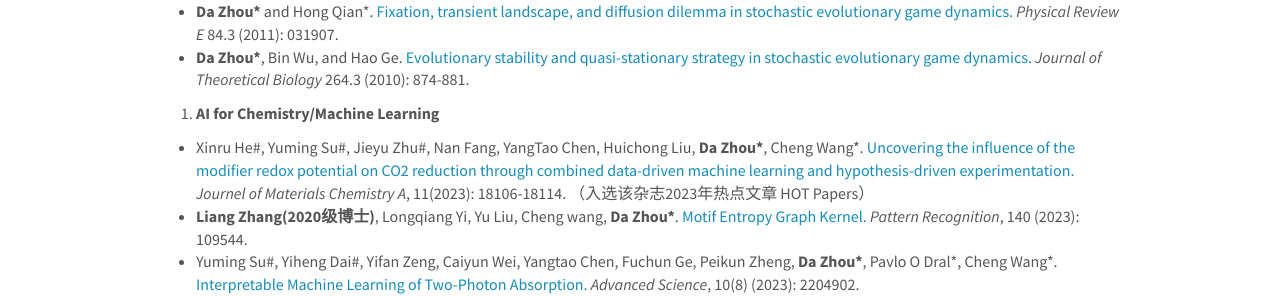
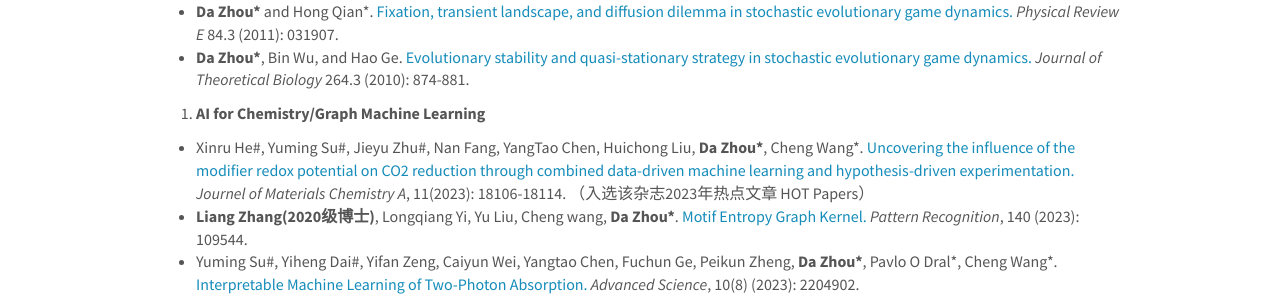
Before and after one commit to ZhouDaLab/zhoudalab.github.io, a Jekyll site: the page built from _pages/publications.md, in a window 1280 px wide and 900 px high, scrolled down 773 px. Shown: the part 157-453 px from the top of the window. Built offline with Jekyll 4.4.1, drawn with Linux system fonts in a browser that asks for light colours; nearby versions of some CDN libraries.

Commit message:
Update publications.md

```diff
--- a/_pages/publications.md
+++ b/_pages/publications.md
@@ -31,7 +31,7 @@ permalink: /publications/
 - **Da Zhou\*** and Hong Qian\*. [Fixation, transient landscape, and diffusion dilemma in stochastic evolutionary game dynamics.](https://journals.aps.org/pre/abstract/10.1103/PhysRevE.84.031907) *Physical Review E* 84.3 (2011): 031907.
 - **Da Zhou\***, Bin Wu, and Hao Ge. [Evolutionary stability and quasi-stationary strategy in stochastic evolutionary game dynamics.](https://www.sciencedirect.com/science/article/pii/S0022519310001414) *Journal of Theoretical Biology* 264.3 (2010): 874-881.
 
-2. **AI for Chemistry/Machine Learning**
+2. **AI for Chemistry/Graph Machine Learning**
 
 - Xinru He\#, Yuming Su\#, Jieyu Zhu\#, Nan Fang, YangTao Chen, Huichong Liu, **Da Zhou\***, Cheng Wang\*. [Uncovering the influence of the modifier redox potential on CO2 reduction through combined data-driven machine learning and hypothesis-driven experimentation.](https://doi.org/10.1039/D3TA03115B) 	*Journel of Materials Chemistry A*, 11(2023): 18106-18114. （入选该杂志2023年热点文章 HOT Papers）
 - **Liang Zhang(2020级博士)**, Longqiang Yi, Yu Liu, Cheng wang, **Da Zhou\***. [Motif Entropy Graph Kernel.](https://www.sciencedirect.com/science/article/abs/pii/S0031320323002443) *Pattern Recognition*, 140 (2023): 109544.
```
